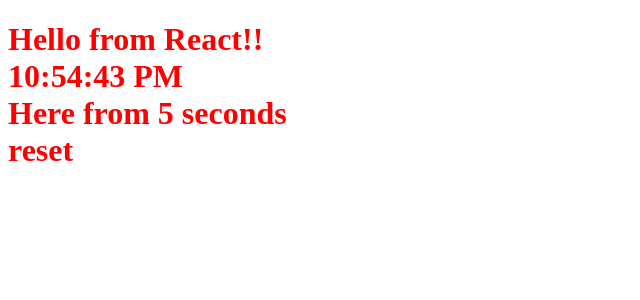
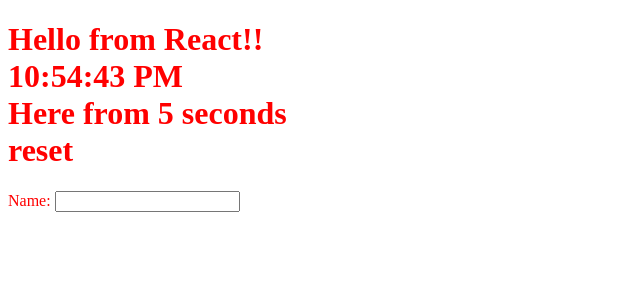
Before and after one commit to matteobarone/githints, a React app: page / in a window 1280 px wide. Shown: the top 300 px of the page, without its empty margins (0-640 px from the left). Built offline with nearby package versions, Linux system fonts and the light colour scheme.

Commit message:
main and form component

```diff
--- /dev/null
+++ b/src/form/form-component.tsx
@@ -0,0 +1,17 @@
+import * as React from "react";
+
+export interface FormComponentProps{}
+export interface FormComponentState{}
+
+export class FormComponent extends React.Component<FormComponentProps, FormComponentState> {
+  constructor(props: FormComponentProps) {
+    super(props);
+  }
+
+  render() {
+    return <form>
+      <label htmlFor="name">Name: </label>
+      <input type="text" name="name"/>
+    </form>
+  }
+}
--- a/src/index.tsx
+++ b/src/index.tsx
@@ -1,9 +1,8 @@
 import * as React from "react";
 import * as ReactDOM from "react-dom";
-
-import { Hello } from "./hello/hello";
+import {MainComponent} from "./main/main-component";
 
 ReactDOM.render(
-  <Hello title="React!"/>,
+  <MainComponent />,
   document.getElementById("example")
 );
--- /dev/null
+++ b/src/main/main-component.tsx
@@ -0,0 +1,22 @@
+import * as React from "react";
+import {Hello} from "../hello/hello";
+import {FormComponent} from "../form/form-component";
+
+export interface MainComponentProps {
+}
+
+export interface MainComponentState {
+}
+
+export class MainComponent extends React.Component<MainComponentProps, MainComponentState> {
+  constructor(props: MainComponentProps) {
+    super(props);
+  }
+
+  render() {
+    return <div>
+      <Hello title="React!"/>
+      <FormComponent/>
+    </div>
+  }
+}
```
